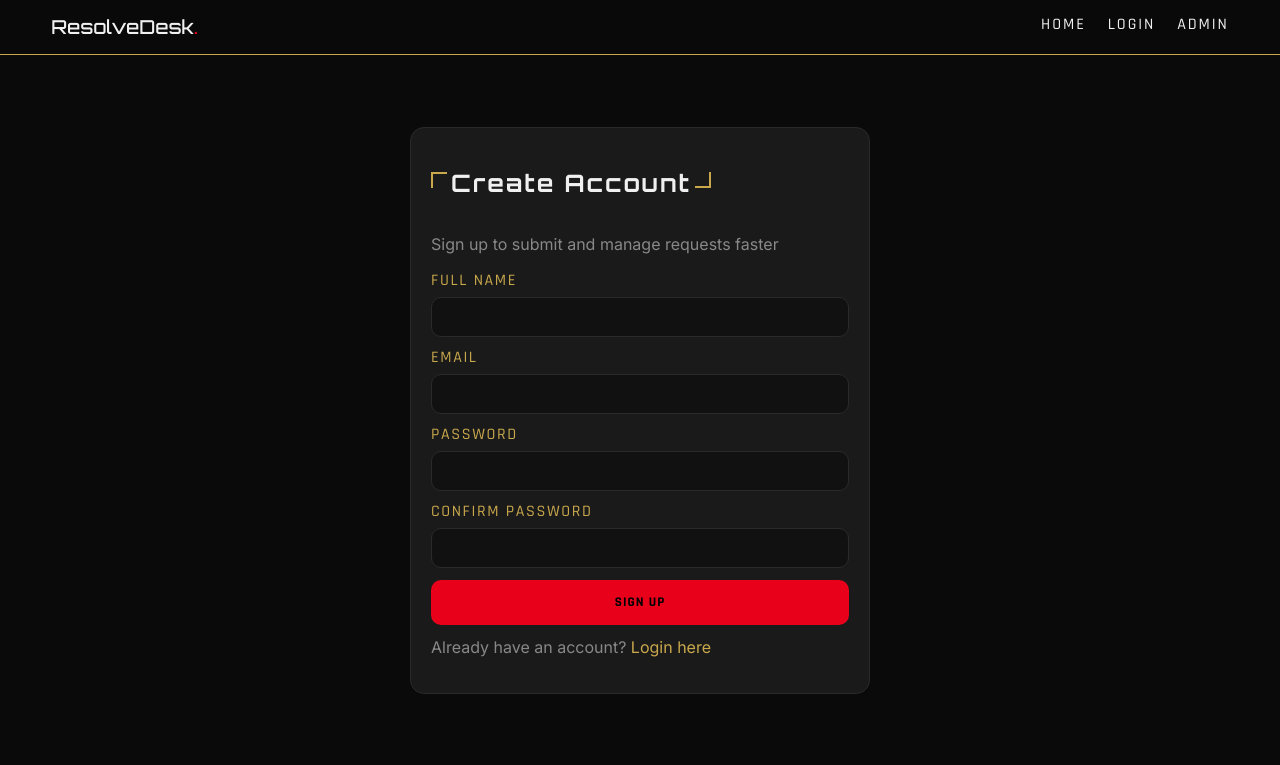
After one commit to ShahidYESS/Majorpro, a PHP site: page /signup.php in a window 1280 px wide. The commit adds this page. Shown: the top 765 px of the page. Run offline with PHP 8.4, Linux system fonts and the light colour scheme.

Commit message:
update sign in login and update database

```diff
--- a/config/helpers.php
+++ b/config/helpers.php
@@ -48,6 +48,32 @@ function admin_guard(): void
     }
 }
 
+function user_logged_in(): bool
+{
+    return !empty($_SESSION['user_logged_in']) && !empty($_SESSION['user_id']);
+}
+
+function current_user(): ?array
+{
+    if (!user_logged_in()) {
+        return null;
+    }
+
+    return [
+        'id' => (int) ($_SESSION['user_id'] ?? 0),
+        'name' => (string) ($_SESSION['user_name'] ?? ''),
+        'email' => (string) ($_SESSION['user_email'] ?? '')
+    ];
+}
+
+function user_guard(): void
+{
+    if (!user_logged_in()) {
+        header('Location: /login.php');
+        exit;
+    }
+}
+
 function status_color(string $status): string
 {
     return match ($status) {
--- /dev/null
+++ b/signup.php
@@ -0,0 +1,89 @@
+<?php
+require_once __DIR__ . '/config/db.php';
+require_once __DIR__ . '/config/helpers.php';
+
+if (user_logged_in()) {
+    header('Location: /new-request.php');
+    exit;
+}
+
+$error = '';
+$success = '';
+if ($_SERVER['REQUEST_METHOD'] === 'POST') {
+    if (!verify_csrf($_POST['csrf_token'] ?? '')) {
+        $error = 'Invalid request token.';
+    } else {
+        $fullName = sanitize_input($_POST['full_name'] ?? '');
+        $email = sanitize_input($_POST['email'] ?? '');
+        $password = $_POST['password'] ?? '';
+        $confirm = $_POST['confirm_password'] ?? '';
+
+        if ($fullName === '' || !filter_var($email, FILTER_VALIDATE_EMAIL)) {
+            $error = 'Please provide valid details.';
+        } elseif (strlen($password) < 6) {
+            $error = 'Password must be at least 6 characters.';
+        } elseif ($password !== $confirm) {
+            $error = 'Passwords do not match.';
+        } else {
+            $exists = $pdo->prepare('SELECT id FROM users WHERE email = :email LIMIT 1');
+            $exists->execute([':email' => $email]);
+            if ($exists->fetch()) {
+                $error = 'An account with this email already exists.';
+            } else {
+                $hash = password_hash($password, PASSWORD_DEFAULT);
+                $insert = $pdo->prepare('INSERT INTO users (full_name, email, password_hash) VALUES (:full_name, :email, :password_hash)');
+                $insert->execute([
+                    ':full_name' => $fullName,
+                    ':email' => $email,
+                    ':password_hash' => $hash
+                ]);
+                $success = 'Account created successfully. You can now login.';
+            }
+        }
+    }
+}
+
+$token = csrf_token();
+?>
+<!DOCTYPE html>
+<html lang="en">
+<head>
+  <meta charset="UTF-8">
+  <meta name="viewport" content="width=device-width, initial-scale=1.0">
+  <title>ResolveDesk - Sign Up</title>
+  <link rel="preconnect" href="https://fonts.googleapis.com">
+  <link rel="preconnect" href="https://fonts.gstatic.com" crossorigin>
+  <link href="https://fonts.googleapis.com/css2?family=Inter:wght@400;600&family=Orbitron:wght@500;700&family=Rajdhani:wght@500;700&display=swap" rel="stylesheet">
+  <link rel="stylesheet" href="assets/css/style.css">
+  <link rel="stylesheet" href="assets/css/components.css">
+</head>
+<body>
+<header class="navbar">
+  <div class="container nav-wrap">
+    <div class="logo">ResolveDesk<span>.</span></div>
+    <nav class="nav-links">
+      <a href="index.php">Home</a><a href="login.php">Login</a><a href="admin/login.php">Admin</a>
+    </nav>
+  </div>
+</header>
+<section class="section container" style="min-height:85vh;display:grid;place-items:center;">
+  <form class="card" method="post" style="max-width:460px;width:100%;">
+    <h2 class="title">Create Account</h2>
+    <p class="muted">Sign up to submit and manage requests faster</p>
+    <?php if ($error): ?><p style="color:#ff4d4d;"><?= $error ?></p><?php endif; ?>
+    <?php if ($success): ?><p style="color:#34c759;"><?= $success ?></p><?php endif; ?>
+    <input type="hidden" name="csrf_token" value="<?= $token ?>">
+    <label>Full Name</label>
+    <input name="full_name" required>
+    <label style="margin-top:10px;">Email</label>
+    <input type="email" name="email" required>
+    <label style="margin-top:10px;">Password</label>
+    <input type="password" name="password" required>
+    <label style="margin-top:10px;">Confirm Password</label>
+    <input type="password" name="confirm_password" required>
+    <button class="btn btn-red" style="margin-top:12px;width:100%;">Sign Up</button>
+    <p class="muted" style="margin-top:12px;">Already have an account? <a href="login.php" style="color:var(--accent-gold);">Login here</a></p>
+  </form>
+</section>
+</body>
+</html>
```
Also changed, not shown: api/submit-request.php (+8 -2 lines), database/schema.sql (+11 -1 lines), index.php (+10 -1 lines), login.php (added, +73 -0 lines), logout.php (added, +7 -0 lines), new-request.php (+13 -2 lines), success.php (+18 -1 lines), track-request.php (+17 -1 lines), uploads/a333e3e24a97bb243ad066f42898a30eb9c46c64b99dee16531278c3999fd394.jpeg (added).
